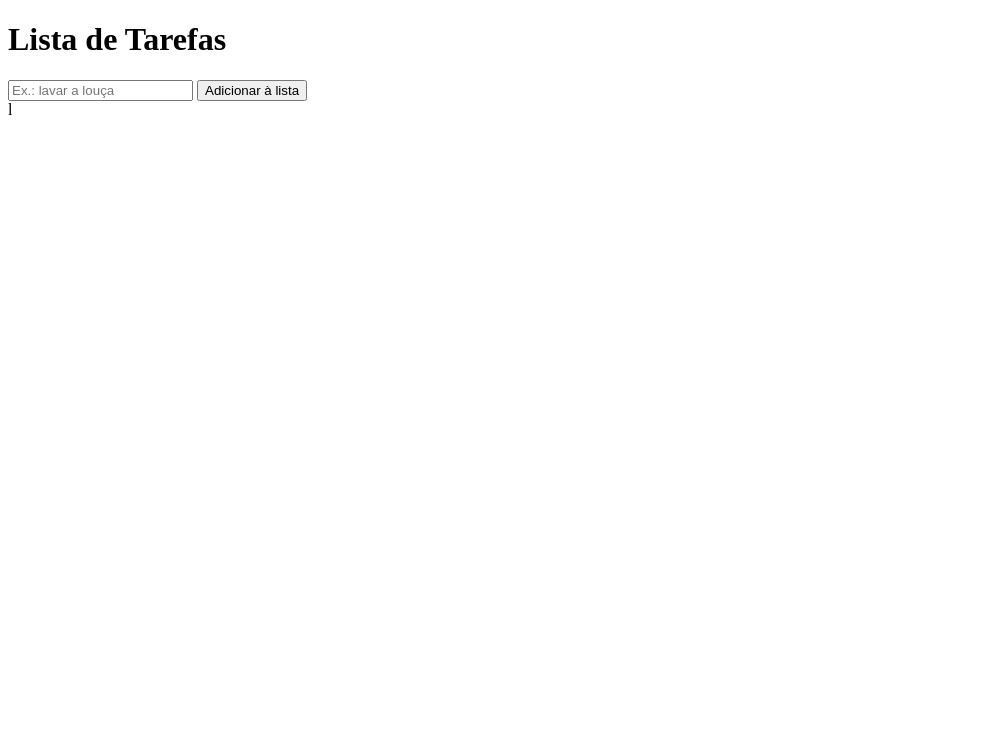
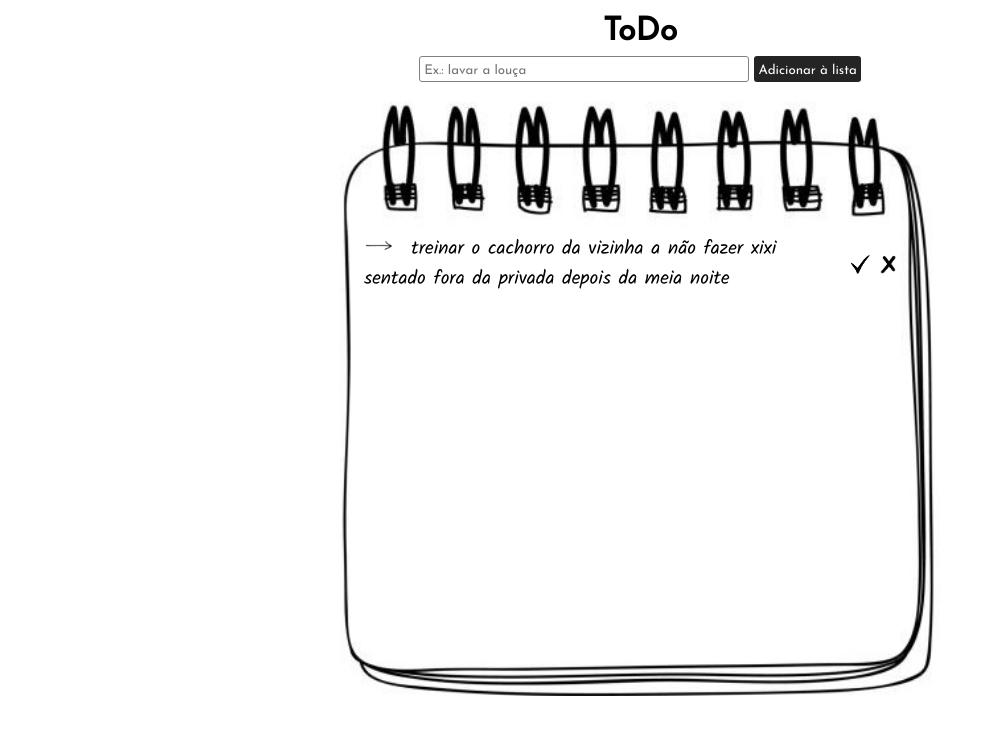
Before and after one commit to FilipeRaitz/tarefa-modulo-9, a plain HTML site: page index.html in a window 1280 px wide. Shown: the whole page, without its empty margins (0-989 px from the left). Drawn offline with nearby package versions, Linux system fonts and the light colour scheme.

Commit message:
projeto pronto

```diff
--- a/index.html
+++ b/index.html
@@ -3,15 +3,36 @@
 <head>
     <meta charset="UTF-8">
     <meta name="viewport" content="width=device-width, initial-scale=1.0">
-    <title>Document</title>
+    <title>ToDo</title>
+    <link rel="preconnect" href="https://fonts.googleapis.com">
+    <link rel="preconnect" href="https://fonts.gstatic.com" crossorigin>
+    <link href="https://fonts.googleapis.com/css2?family=Architects+Daughter&family=Josefin+Sans&family=Kalam:wght@300;400&display=swap" rel="stylesheet">
+
     <link rel="stylesheet" href="tarefa.css">
 </head>
 <body>
-    <h1>Lista de Tarefas</h1>
-    <form>
-        <input type="text" placeholder="Ex.: lavar a louça">
-        <button type="submit">Adicionar à lista</button>
-    </form>
+
+    <div class="card-form">
+        <h1>ToDo</h1>
+        <form id="form-nova-tarefa">
+            <input id="input-nova-tarefa" type="text" placeholder="Ex.: lavar a louça">
+            <button type="submit">Adicionar à lista</button>
+        </form>
+    </div>
+    <div class="card-lista">
+        <ul class="lista-tarefas">
+            <li class="item-da-lista">
+                <p class="tarefa-da-lista">
+                    treinar o cachorro da vizinha a não fazer xixi sentado fora da privada depois da meia noite
+                </p>
+                <div class="container-botoes">
+                    <button class="btn-concluir"><img src="./imagens/check.png" title="Marcar como concluída" alt="Checar"></button>
+                    <button class="btn-excluir"><img src="./imagens/Xicon.png" title="Cancelar tarefa" alt="Cancelar"></button>
+                </div>
+            </li>
+
+        </ul>
+    </div>
 
 
 
@@ -19,4 +40,4 @@
     <script src="https://code.jquery.com/jquery-3.7.1.min.js"></script>
     <script src="tarefa.js"></script>
 </body>
-</html>l
+</html>
--- a/tarefa.css
+++ b/tarefa.css
@@ -0,0 +1,119 @@
+* {
+    margin: 0;
+    padding: 0;
+    box-sizing: border-box;
+    font-family: "Josefin sans", sans-serif;
+}
+
+body {
+    display: flex;
+    flex-direction: column;
+    align-items: center;
+}
+
+.card-form {
+    margin-top: 1rem;
+    margin-bottom: 1rem;
+    display: flex;
+    flex-direction: column;
+    gap: .5rem;
+}
+
+h1 {
+    text-align: center;
+}
+
+form {
+    display: grid;
+    grid-template-columns: 3fr 1fr;
+}
+
+form input, form button{
+    padding: 0.5em 0.3em 0.3em 0.3em;
+    border-radius: 3px;
+    border: 1px solid gray;
+    list-style-type: none;
+    margin: 0 .2em;
+}
+
+form button {
+    background-color: #242424;
+    color: #fff;
+    border: none;
+    cursor: pointer;
+}
+
+
+
+
+.card-lista {
+    background-color: #fff;
+    background-image: url('./imagens/caderno-horizontal.jpg');
+    background-size: contain;
+    background-position: center;
+    background-repeat: no-repeat;
+    height: 600px;
+    width: 600px;
+    position: relative;
+
+}
+
+ul {
+    height: 440px;
+    width: 550px;
+    top: 8rem;
+    left: 1rem;
+    list-style: none;
+    position: absolute;
+
+}
+
+ul li {
+    padding: 0.5em;
+
+    display: flex;
+    justify-content: space-between;
+
+}
+
+li p {
+    font-family: 'Kalam', cursive;
+    font-weight: 500;
+    font-size: 1.2em;
+}
+
+ul li p::before {
+    content: url(./imagens/arrow2.png);
+    margin-right: .5em;
+}
+
+li p.concluida {
+    text-decoration: line-through;
+}
+
+.container-botoes {
+    display: flex;
+    align-items: center;
+    gap: .5em;
+    margin-left: .5em;
+}
+
+
+.container-botoes button {
+    height: 20px;
+    width: 20px;
+    object-fit: contain;
+    border-radius: 50%;
+    border: none;
+    background-color: rgba(0,0,0,0);
+    cursor: pointer;
+}
+
+.container-botoes button img {
+    align-items: center;
+    max-height: 100%;
+}
+
+.concluida {
+    text-decoration: line-through;
+}
--- a/tarefa.js
+++ b/tarefa.js
@@ -0,0 +1,35 @@
+$(function(){
+    $('#form-nova-tarefa').on('submit', function(e){
+        e.preventDefault();
+        const inputTarefa = $('#input-nova-tarefa').val();
+
+        adicionarTarefa(inputTarefa);
+    })
+
+    function adicionarTarefa(tarefa) {
+        $('.lista-tarefas').append(
+            `
+            <li class="item-da-lista">
+                <p class="tarefa-da-lista">
+                    ${tarefa}
+                </p>
+                <div class="container-botoes">
+                    <button class="btn-concluir"><img src="./imagens/check.png" title="Marcar como concluída" alt="Checar"></button>
+                    <button class="btn-excluir"><img src="./imagens/Xicon.png" title="Cancelar tarefa" alt="Cancelar"></button>
+                </div>
+            </li>
+            `
+        )
+
+    }
+
+    $('.lista-tarefas').on('click','.btn-concluir', function(){
+        $(this).parent().prev().toggleClass('concluida')
+    })
+
+    $('.lista-tarefas').on('click','.btn-excluir', function(){
+        confirma = confirm('Tem certeza que quer excluir essa tarefa?')
+        if (confirma) {$(this).parentsUntil('ul').remove()}
+    })
+
+})
```
Also changed, not shown: imagens/Xicon.png (added), imagens/arrow-right.png (added), imagens/arrow-small.png (added), imagens/arrow.png (added), imagens/arrow2.png (added), imagens/caderno-horizontal.jpg (added), imagens/caderno.jpg (added), imagens/check.png (added).
